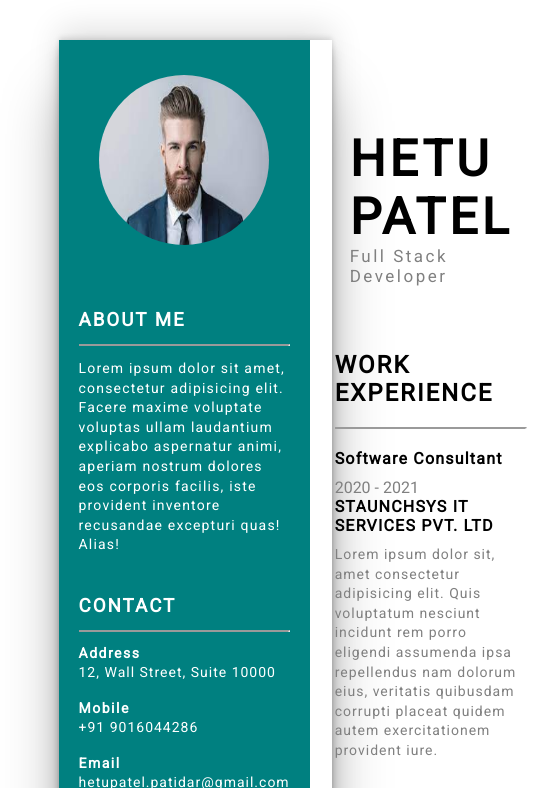
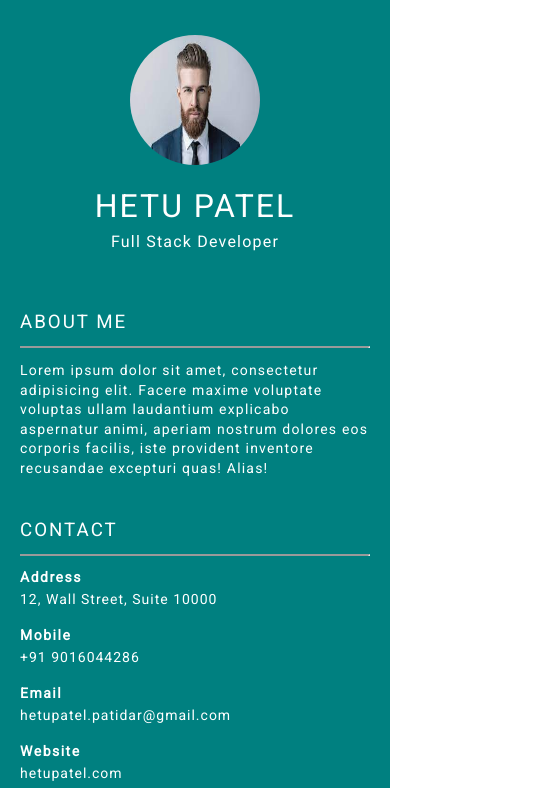
Before and after one commit to hetu-k-patel/Responsive-CV, a plain HTML site: page index.html in a window 390 px wide. Shown: the top 788 px of the page, 552 px wide, since content can reach past the window. Drawn offline with Linux system fonts and the light colour scheme.

Commit message:
After responsive

```diff
--- a/css/styles.css
+++ b/css/styles.css
@@ -41,11 +41,28 @@ main {
    border-radius: 50%;
 }
 
+.left-side .profile-text {
+   margin: 18px 0;
+   display: none;
+}
+
+.left-side .profile-text h1 {
+   text-transform: uppercase;
+   letter-spacing: 2px;
+   font-weight: 400;
+   margin-bottom: 7px;
+}
+
+.left-side .profile-text p {
+   letter-spacing: 1.2px;
+}
+
 .left-side .about-me {
    padding: 20px;
 }
 
 .left-side .about-me h3 {
+   font-weight: 500;
    letter-spacing: 2px;
    text-transform: uppercase;
 }
@@ -68,6 +85,7 @@ main {
 }
 
 .left-side .contact h3 {
+   font-weight: 500;
    letter-spacing: 2px;
 }
 
@@ -87,7 +105,7 @@ main {
 
 .left-side .contact h5 {
    font-size: 14px;
-   margin-bottom: 3px;
+   margin-bottom: 6px;
    letter-spacing: 1.5px;
 }
 
@@ -101,6 +119,7 @@ main {
 }
 
 .left-side .skills h3 {
+   font-weight: 500;
    letter-spacing: 2px;
    text-transform: uppercase;
 }
@@ -320,3 +339,83 @@ main {
    color: gray;
    letter-spacing: 1px;
 }
+
+/* Media Queries*/
+
+@media (max-width: 1210px) {
+   main {
+      width: 90%;
+   }
+}
+
+@media (max-width: 1096px) {
+   main {
+      width: 100%;
+      margin: 0;
+      box-shadow: none;
+   }
+
+   .left-side .profile img {
+      width: 140px;
+      height: 140px;
+   }
+}
+
+@media (max-width: 720px) {
+   main {
+      width: 100%;
+      margin: 0;
+      box-shadow: none;
+   }
+
+   .left-side .profile img {
+      width: 140px;
+      height: 140px;
+   }
+
+   .wrapper {
+      grid-template-columns: 1fr;
+   }
+
+   .left-side .profile-text {
+      display: block;
+   }
+
+   .right-side {
+      margin-top: 25px;
+   }
+
+   .right-side .name {
+      display: none;
+   }
+}
+
+@media (max-width: 420px) {
+   .left-side .profile img {
+      width: 130px;
+      height: 130px;
+   }
+
+   .right-side .work-experience ul li .title {
+      margin-bottom: 20px;
+   }
+   .right-side .work-experience ul li {
+      flex-direction: column;
+   }
+
+   .right-side .education ul li .title {
+      margin-bottom: 20px;
+   }
+   .right-side .education ul li {
+      flex-direction: column;
+   }
+
+   .right-side .reference ul li {
+      margin-bottom: 0;
+      flex-direction: column;
+   }
+
+   .right-side .reference ul li .reference-description {
+      margin-bottom: 20px;
+   }
+}
--- a/index.html
+++ b/index.html
@@ -13,6 +13,10 @@
             <div class="left-side">
                <div class="profile">
                   <img src="./images/profile.jpg" alt="" />
+                  <div class="profile-text">
+                     <h1>Hetu Patel</h1>
+                     <p>Full Stack Developer</p>
+                  </div>
                </div>
                <div class="about-me">
                   <h3>ABOUT ME</h3>
```
